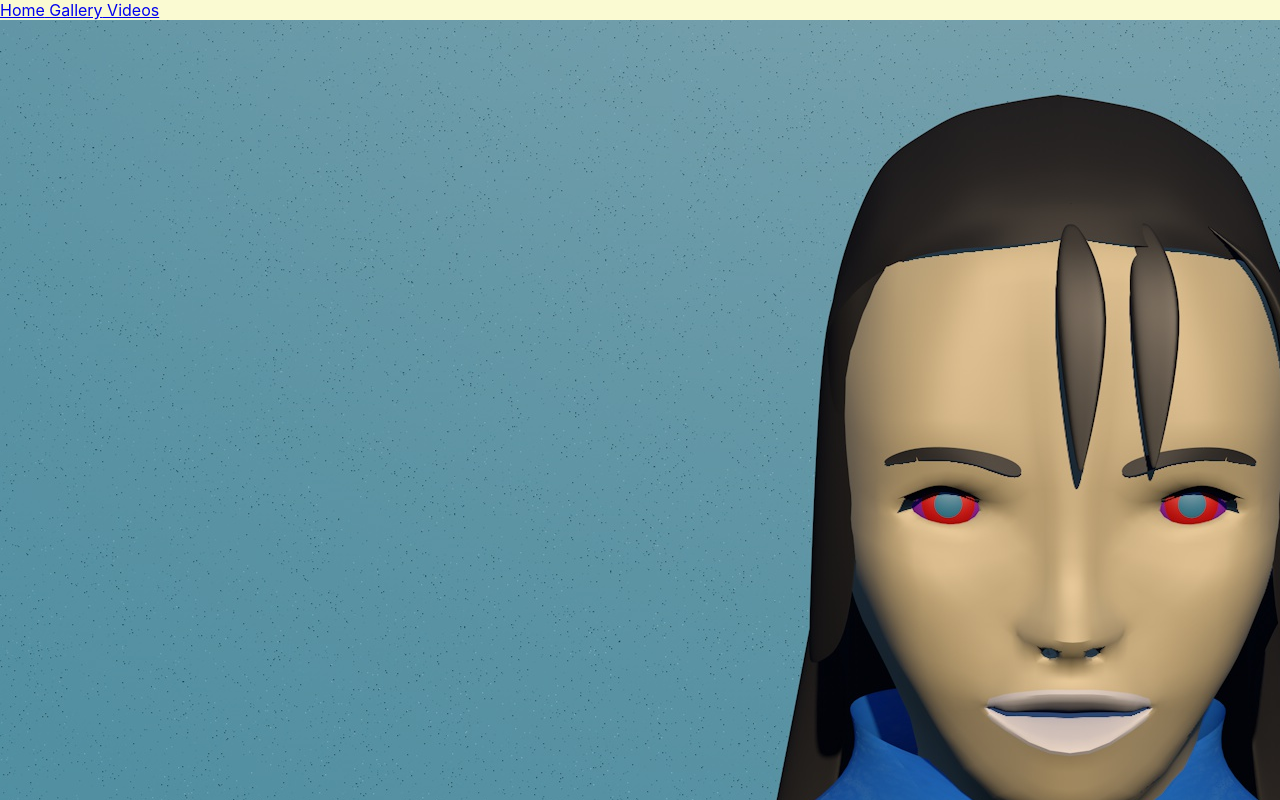
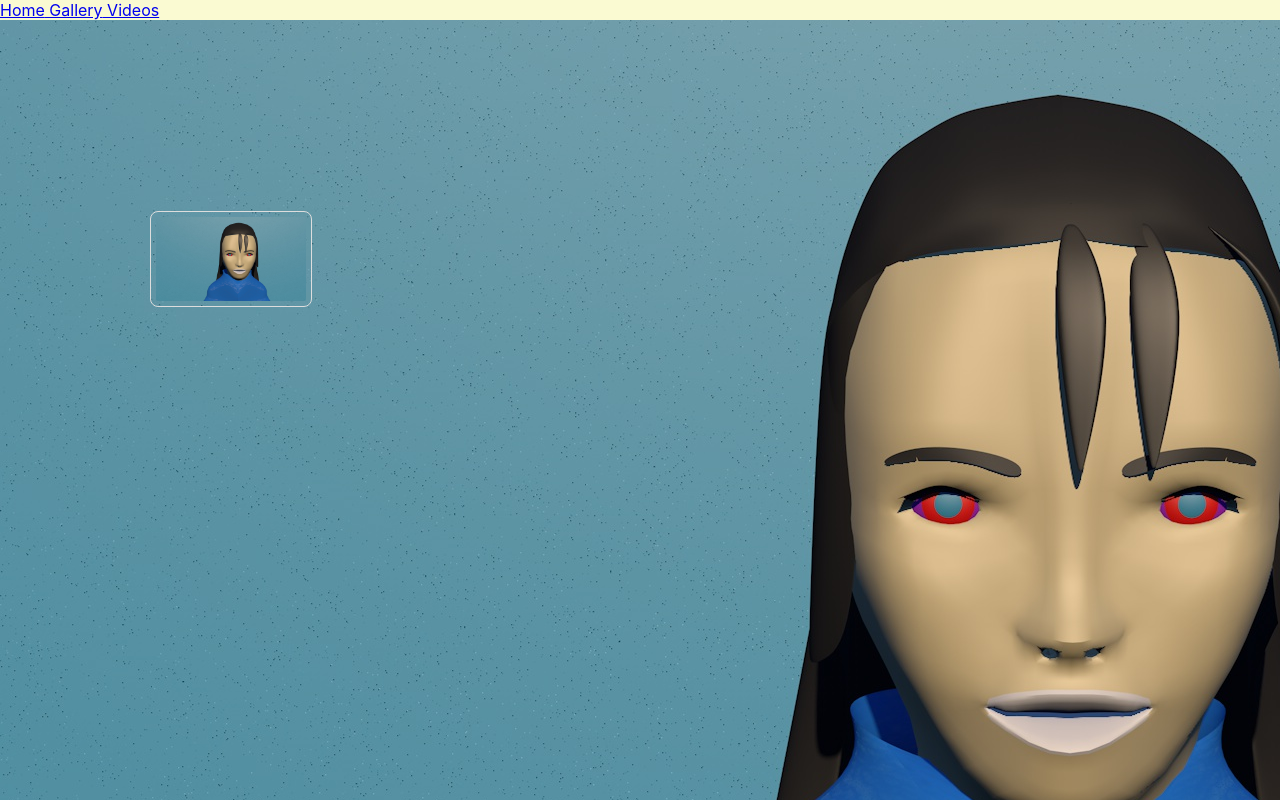
Before and after one commit to nathanok/nathanok.github.io, a React (Create React App) app: page /Gallery in a window 1280 px wide. Built offline with nearby package versions, Linux system fonts and the light colour scheme.

Commit message:
Added pictures to gallery

```diff
--- a/src/components/Gallery.js
+++ b/src/components/Gallery.js
@@ -20,6 +20,7 @@ class Gallery extends React.Component {
 
 <div class="mypic"></div>
             <div class="back"></div>
+            <div class="img"></div>
 
 </body>
 
--- a/src/css/Gallery.css
+++ b/src/css/Gallery.css
@@ -8,3 +8,18 @@ div.back {
 
    content:url(".././images/persondel.jpg");
 }
+
+div.img {
+    position: absolute;
+     border: 1px solid #ddd;
+  border-radius: 8px;
+  padding: 5px;
+  width: 150px;
+    left: 150px;
+    transition: transform .2s;
+     content:url(".././images/persondel.jpg");
+}
+
+div.img:hover {
+    transform: scale(6.5);
+}
```
